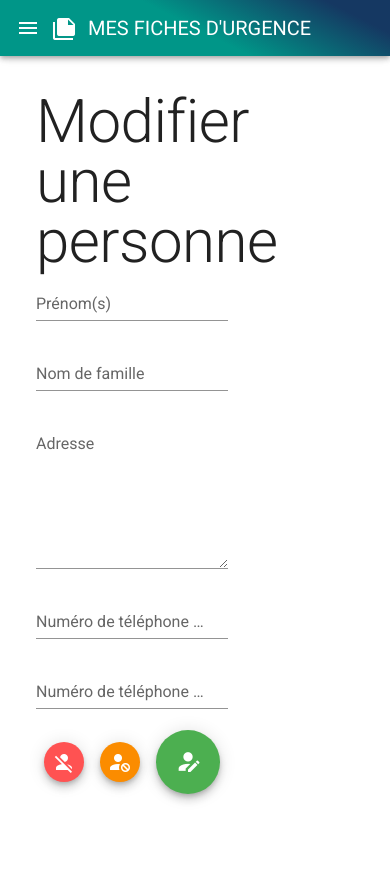
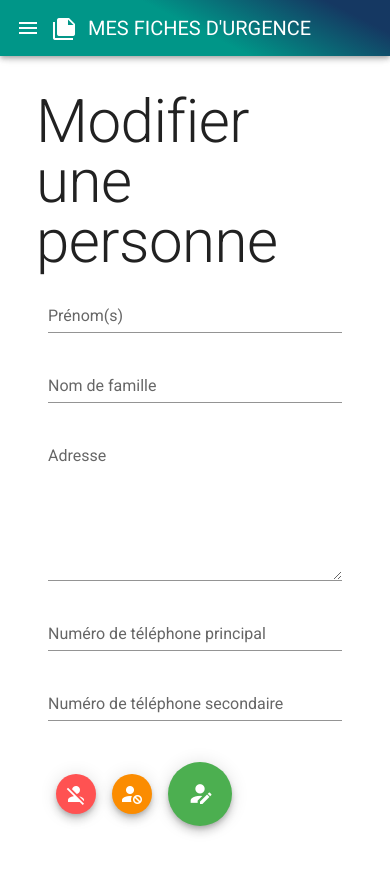
Before and after one commit to Ibi-A/fiches-urgence-frontend, a Vue app: page /persons/1 in a window 390 px wide. Shown: the top 874 px of the page. Before the commit the page ends 844 px from the top, so only its background shows below. Built offline with nearby package versions, Linux system fonts and the light colour scheme.

Commit message:
set PersonEditionForm component width responsively

```diff
--- a/src/components/PersonEditionForm.vue
+++ b/src/components/PersonEditionForm.vue
@@ -1,4 +1,5 @@
 <template>
+  <v-col xs="12" sm="10" md="8" lg="6" xl="4">
     <v-form>
       <v-text-field label="Prénom(s)" required></v-text-field>
       <v-text-field label="Nom de famille" required></v-text-field>
@@ -6,17 +7,17 @@
       <v-text-field label="Numéro de téléphone principal"></v-text-field>
       <v-text-field label="Numéro de téléphone secondaire"></v-text-field>
 
-
-    <v-btn fab small class="mx-2" color="error" to="/persons/person-id">
+      <v-btn fab small class="mx-2 my-5" color="error" to="/persons/person-id">
         <v-icon>mdi-account-off</v-icon>
       </v-btn>
-    <v-btn fab small class="mx-2" color="warning" to="/persons/person-id">
+      <v-btn fab small class="mx-2 my-5" color="warning" to="/persons/person-id">
         <v-icon>mdi-account-cancel</v-icon>
       </v-btn>
-    <v-btn fab large class="mx-2" color="success" to="/persons/person-id">
+      <v-btn fab large class="mx-2 my-5" color="success" to="/persons/person-id">
         <v-icon>mdi-account-edit</v-icon>
       </v-btn>
     </v-form>
+  </v-col>
 </template>
 
 
```
Lines whose indentation alone changed are shown as unchanged.
